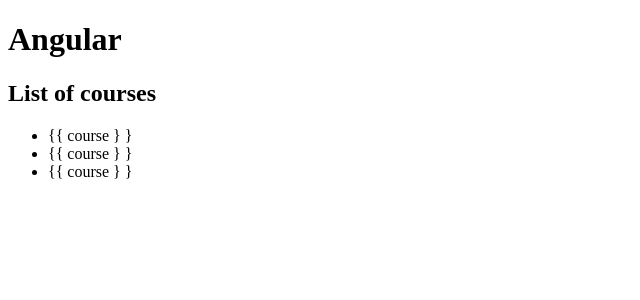
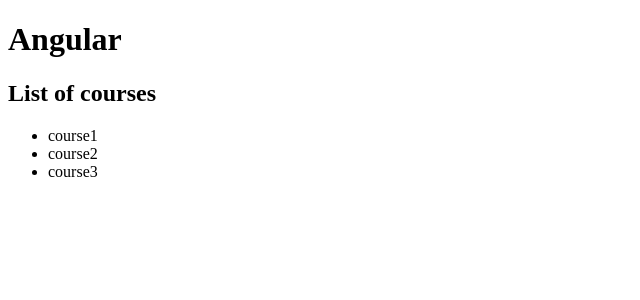
Before and after one commit to unipheas/angularHelloWorld, an Angular app: page / in a window 1280 px wide. Shown: the top 300 px of the page, without its empty margins (0-640 px from the left). Built offline with nearby package versions, Linux system fonts and the light colour scheme.

Commit message:
playing with services

```diff
--- a/src/app/app.module.ts
+++ b/src/app/app.module.ts
@@ -1,3 +1,4 @@
+import { CoursesService } from './courses.service';
 import { CoursesComponent } from './courses.component';
 import { BrowserModule } from '@angular/platform-browser';
 import { NgModule } from '@angular/core';
@@ -14,7 +15,7 @@ import { CourseComponent } from './course/course.component';
   imports: [
     BrowserModule
   ],
-  providers: [],
+  providers: [CoursesService],
   bootstrap: [AppComponent]
 })
 export class AppModule { }
--- a/src/app/courses.component.ts
+++ b/src/app/courses.component.ts
@@ -1,19 +1,25 @@
+import { CoursesService } from './courses.service';
 import { Component } from '@angular/core';
 
 @Component({
     selector: 'courses',
     template: `
-        <h2>{{ getTitle()  }}</h2>
+        <h2>{{ getTitle() }}</h2>
         <ul>
             <li *ngFor="let course of courses">
-                {{ course } }
+                {{ course }}
             </li>
         </ul>
     `
 })
 export class CoursesComponent {
     title = 'List of courses';
-    courses = ['course1', 'course2', 'course3'];
+
+    courses;
+
+    constructor(service: CoursesService) {
+        this.courses = service.getCourses();
+    }
 
     getTitle() {
         return this.title;
--- /dev/null
+++ b/src/app/courses.service.ts
@@ -0,0 +1,5 @@
+export class CoursesService {
+    getCourses() {
+        return ['course1', 'course2', 'course3'];
+    }
+}
```
